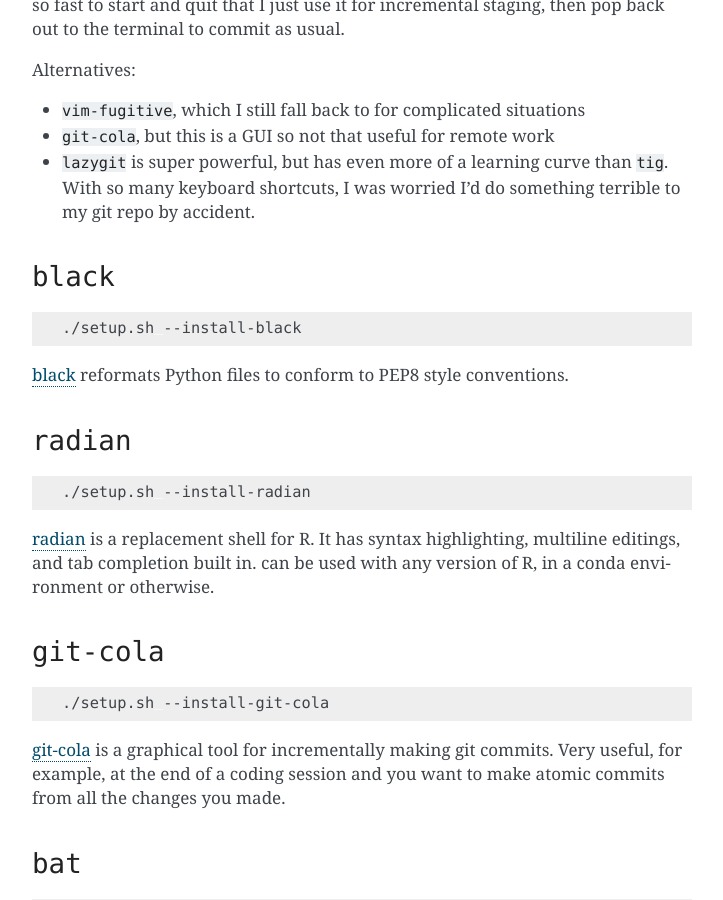
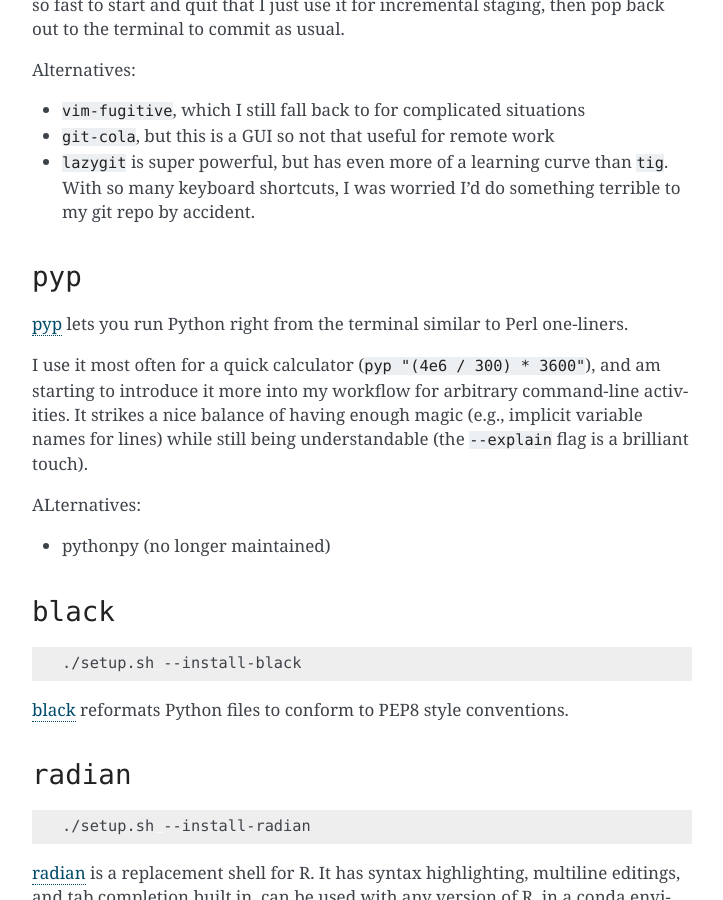
Before and after one commit to daler/dotfiles, a Sphinx documentation site: the page built from docs/tools.rst, in a window 1280 px wide and 900 px high, scrolled down 2060 px. Shown: the whole window, without its empty margins (388-1111 px from the left). Built offline with Sphinx 7.4.7, drawn with Linux system fonts in a browser that asks for light colours.

Commit message:
add installation for pyp

```diff
--- a/docs/tools.rst
+++ b/docs/tools.rst
@@ -119,6 +119,23 @@
 - ``lazygit`` is super powerful, but has even more of a learning curve than
   ``tig``. With so many keyboard shortcuts, I was worried I'd do something
   terrible to my git repo by accident.
+
+``pyp``
+~~~~~~~
+
+`pyp <https://github.com/hauntsaninja/pyp>`_ lets you run Python right from the
+terminal similar to Perl one-liners.
+
+I use it most often for a quick calculator (``pyp "(4e6 / 300) * 3600"``), and
+am starting to introduce it more into my workflow for arbitrary command-line
+activities. It strikes a nice balance of having enough magic (e.g., implicit
+variable names for lines) while still being understandable (the ``--explain``
+flag is a brilliant touch).
+
+ALternatives:
+
+- pythonpy (no longer maintained)
+
 ``black``
 ~~~~~~~~~
 
```
Also changed, not shown: 1 other file.
